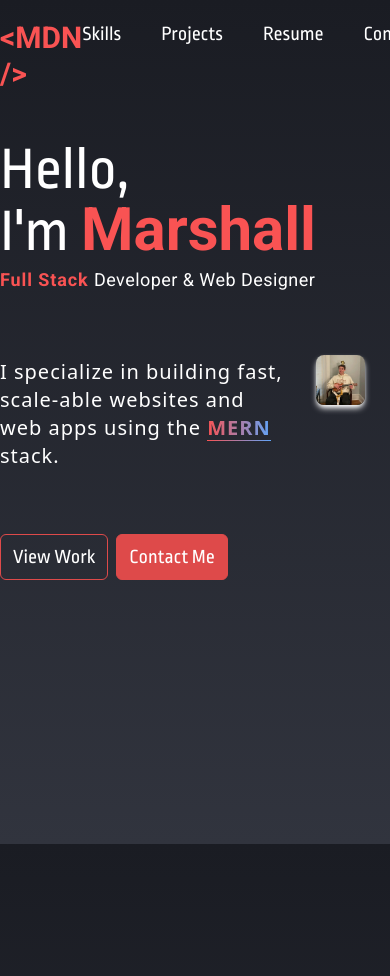
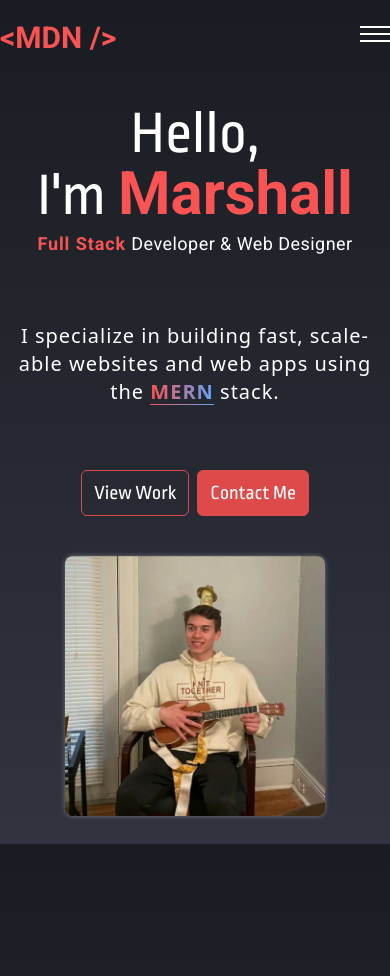
Before and after one commit to MarshallNickolauson/portfolio-website, a React (Vite) app: page / in a window 390 px wide. Shown: the top 976 px of the page. Built offline with nearby package versions, Linux system fonts and the light colour scheme.

Commit message:
mobile navbar and hero

```diff
--- a/src/components/HeroSection.jsx
+++ b/src/components/HeroSection.jsx
@@ -12,17 +12,24 @@ const HeroSection = () => {
         return () => clearTimeout(timer);
     }, []);
 
+    const scrollToSection = (id) => {
+        const section = document.getElementById(id);
+        if (section) {
+            section.scrollIntoView({ behavior: 'smooth' });
+        }
+    };
+
     return (
         <div>
-            <div className='container mx-auto mt-10'>
-                <div className={`flex flex-row justify-between items-center transition-all duration-1000 transform ${isVisible ? 'opacity-100 translate-y-0' : 'opacity-0 translate-y-8'}`}>
+            <div className='container mx-auto mt-10 z-0'>
+                <div className={`flex flex-col md:flex-row justify-between items-center transition-all duration-1000 transform ${isVisible ? 'opacity-100 translate-y-0' : 'opacity-0 translate-y-8'}`}>
                     <div className={`space-y-16 mb-10 flex-1`}>
                         <div>
-                            <h1 className='text-white font-ropa text-6xl'>Hello, I'm<span className='text-mainOrange font-roboto font-bold ml-3'>Marshall</span></h1>
-                            <p className='text-mainOrange tracking-wider font-roboto font-bold text-lg mt-1'>Full Stack <span className='text-white font-normal tracking-wide'>Developer & Web Designer</span></p>
+                            <h1 className='text-white text-center md:text-left font-ropa text-6xl'>Hello, I'm<span className='text-mainOrange font-roboto font-bold ml-3'>Marshall</span></h1>
+                            <p className='text-mainOrange text-center md:text-left tracking-wider font-roboto font-bold text-lg mt-1'>Full Stack <span className='text-white font-normal tracking-wide'>Developer & Web Designer</span></p>
                         </div>
-                        <p className='text-white tracking-wider text-xl'>I specialize in building fast, scale-able websites and <br /> web apps using the <span className='relative font-bold tracking-wider bg-gradient-to-r from-mainOrange to-blue-400 bg-clip-text text-transparent hover:cursor-pointer'>MERN<span className="absolute left-0 bottom-0 w-full h-[1px] bg-gradient-to-r from-mainOrange to-blue-400"></span></span> stack.</p>
-                        <div className='flex flex-row space-x-2'>
+                        <p className='text-white text-center md:text-left tracking-wider text-xl px-4 md:px-0 md:w-10/12'>I specialize in building fast, scale-able websites and web apps using the <span onClick={() => scrollToSection('skills')} className='relative font-bold tracking-wider bg-gradient-to-r from-mainOrange to-blue-400 bg-clip-text text-transparent hover:cursor-pointer'>MERN<span className="absolute left-0 bottom-0 w-full h-[1px] bg-gradient-to-r from-mainOrange to-blue-400"></span></span> stack.</p>
+                        <div className='flex flex-row space-x-2 justify-center md:float-left'>
                             <button className='font-ropa text-xl text-white px-3 py-2 border border-mainOrangeDark rounded-md hover:bg-mainOrangeDark transition duration-100'>
                                 View Work
                             </button>
@@ -35,7 +42,7 @@ const HeroSection = () => {
                         <img
                         src={pic}
                         alt="Marshall"
-                        className='w-8/12 max-w-full object-contain mx-auto rounded-lg float-left shadow-md shadow-white'
+                        className='w-8/12 max-w-full object-contain mx-auto rounded-lg justify-center md:float-left white-shadow'
                         />
                     </div>
                 </div>
--- a/src/components/Navbar.jsx
+++ b/src/components/Navbar.jsx
@@ -1,7 +1,10 @@
-import { useEffect, useState } from 'react';
+import { useEffect, useRef, useState } from 'react';
 
 const Navbar = () => {
     const [isVisible, setIsVisible] = useState(false);
+    const [menuOpen, setMenuOpen] = useState(false);
+    const hamburgerIconRef = useRef(null);
+    const mobileMenu = useRef(null);
 
     useEffect(() => {
         const timer = setTimeout(() => {
@@ -10,21 +13,87 @@ const Navbar = () => {
         return () => clearTimeout(timer);
     }, []);
 
+    const closeMenu = () => {
+        setMenuOpen(false);
+        hamburgerIconRef.current.classList.remove('open');
+        mobileMenu.current.classList.remove('translate-y-0', 'opacity-100');
+        mobileMenu.current.classList.add('-translate-y-full', 'opacity-0');
+    }
+
+    useEffect(() => {
+        const handleClickOutside = (event) => {
+            if (menuOpen && mobileMenu.current && !mobileMenu.current.contains(event.target) && !hamburgerIconRef.current.contains(event.target)) {
+                closeMenu();
+            }
+        };
+
+        const handleScroll = () => {
+            if (menuOpen) {
+                closeMenu();
+            }
+        };
+
+        document.addEventListener('mousedown', handleClickOutside);
+        window.addEventListener('scroll', handleScroll);
+
+        return () => {
+            document.removeEventListener('mousedown', handleClickOutside);
+            window.removeEventListener('scroll', handleScroll);
+        };
+    }, [menuOpen]);
+
+    const toggleHamburgerIcon = () => {
+        setMenuOpen(!menuOpen);
+        if (!menuOpen) {
+            hamburgerIconRef.current.classList.add('open');
+            mobileMenu.current.classList.remove('translate-y-full', 'opacity-0', 'hidden');
+            mobileMenu.current.classList.add('translate-y-0', 'opacity-100');
+        } else {
+            hamburgerIconRef.current.classList.remove('open');
+            mobileMenu.current.classList.remove('translate-y-0', 'opacity-100');
+            mobileMenu.current.classList.add('translate-y-full', 'opacity-0', 'hidden');
+        }
+    };
+
     return (
-        <div className='mt-3'>
-            <nav className={`container mx-auto py-2 transition-all duration-1000 transform ${isVisible ? 'opacity-100' : 'opacity-0'}`}>
-                <div className='flex flex-row justify-between'>
-                    <h1 className='font-roboto font-bold text-3xl text-mainOrange'>{"<MDN />"}</h1>
-                    <div className='space-x-10'>
-                        <a href='#skills' className='font-ropa text-white text-xl hover:underline'>Skills</a>
-                        <a href='#projects' className='font-ropa text-white text-xl hover:underline'>Projects</a>
-                        <a href='#resume' className='font-ropa text-white text-xl hover:underline'>Resume</a>
-                        <a href='#contact' className='font-ropa text-white text-xl hover:underline'>Contact</a>
-                    </div>
+        <div className='relative z-50 mt-3'>
+            <nav className={`container mx-auto py-2 flex justify-between items-center transition-all duration-1000 transform ${isVisible ? 'opacity-100' : 'opacity-0'}`}>
+                {/* Logo */}
+                <h1 className='font-roboto font-bold text-3xl text-mainOrange'>{"<MDN />"}</h1>
+
+                {/* Desktop Menu */}
+                <div className='hidden md:flex space-x-10'>
+                    <a href='#skills' className='font-ropa text-white text-xl hover:underline'>Skills</a>
+                    <a href='#projects' className='font-ropa text-white text-xl hover:underline'>Projects</a>
+                    <a href='#resume' className='font-ropa text-white text-xl hover:underline'>Resume</a>
+                    <a href='#contact' className='font-ropa text-white text-xl hover:underline'>Contact</a>
                 </div>
+
+                {/* Hamburger menu icon (small screens) */}
+                <button
+                    ref={hamburgerIconRef}
+                    id="menu-btn"
+                    className="block hamburger md:hidden focus:outline-none z-50"
+                    onClick={toggleHamburgerIcon}
+                >
+                    <span className="hamburger-top"></span>
+                    <span className="hamburger-middle"></span>
+                    <span className="hamburger-bottom"></span>
+                </button>
             </nav>
+
+            {/* Mobile Menu */}
+            <div
+                ref={mobileMenu}
+                className={`fixed top-20 left-0 w-full py-6 bg-darkGrayBackground text-white flex flex-col justify-center items-center transform transition-all duration-500 ease-in-out ${menuOpen ? 'translate-y-0 opacity-100' : 'translate-y-full opacity-0'}`}
+            >
+                <a href='#skills' className='font-ropa text-white text-2xl mb-6 hover:underline' onClick={toggleHamburgerIcon}>Skills</a>
+                <a href='#projects' className='font-ropa text-white text-2xl mb-6 hover:underline' onClick={toggleHamburgerIcon}>Projects</a>
+                <a href='#resume' className='font-ropa text-white text-2xl mb-6 hover:underline' onClick={toggleHamburgerIcon}>Resume</a>
+                <a href='#contact' className='font-ropa text-white text-2xl hover:underline' onClick={toggleHamburgerIcon}>Contact</a>
+            </div>
         </div>
-    )
+    );
 }
 
-export default Navbar
+export default Navbar;
--- a/src/index.css
+++ b/src/index.css
@@ -107,3 +107,51 @@ body {
     transition: width 2s ease-in-out;
     border-radius: 10px 0 0 10px;
 }
+
+/* Hamburger Menu */
+.hamburger {
+    cursor: pointer;
+    width: 30px;
+    height: 24px;
+    transition: all 0.25s;
+    position: relative;
+    z-index: 50;
+}
+
+.hamburger-top,
+.hamburger-middle,
+.hamburger-bottom {
+    position: absolute;
+    top: 0;
+    left: 0;
+    width: 30px;
+    height: 2px;
+    background: white;
+    transform: rotate(0);
+    transition: all 0.5s;
+}
+
+.hamburger-middle {
+    transform: translateY(7px);
+}
+
+.hamburger-bottom {
+    transform: translateY(14px);
+}
+
+.open {
+    transform: rotate(0);
+    transform: translateY(0px);
+}
+
+.open .hamburger-top {
+    transform: rotate(45deg) translateY(6px) translate(6px);
+}
+
+.open .hamburger-middle {
+    display: none;
+}
+
+.open .hamburger-bottom {
+    transform: rotate(-45deg) translateY(6px) translate(-6px);
+}
```
